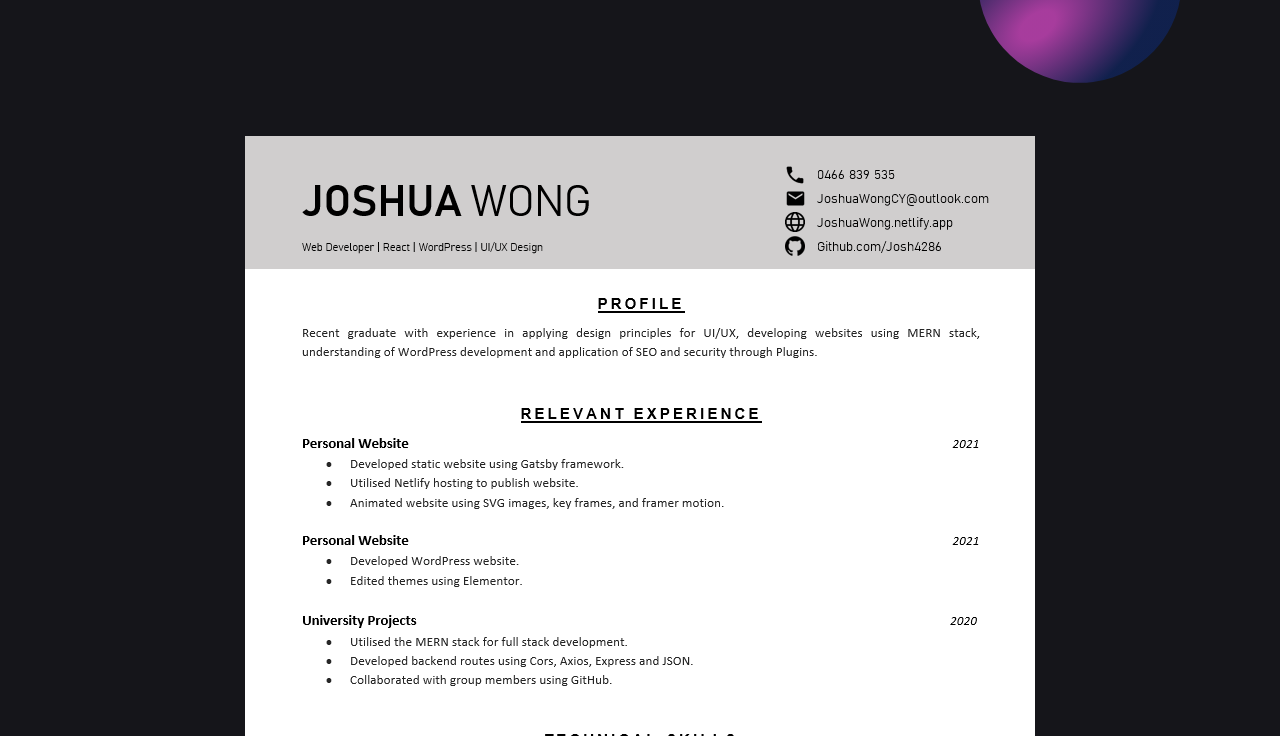
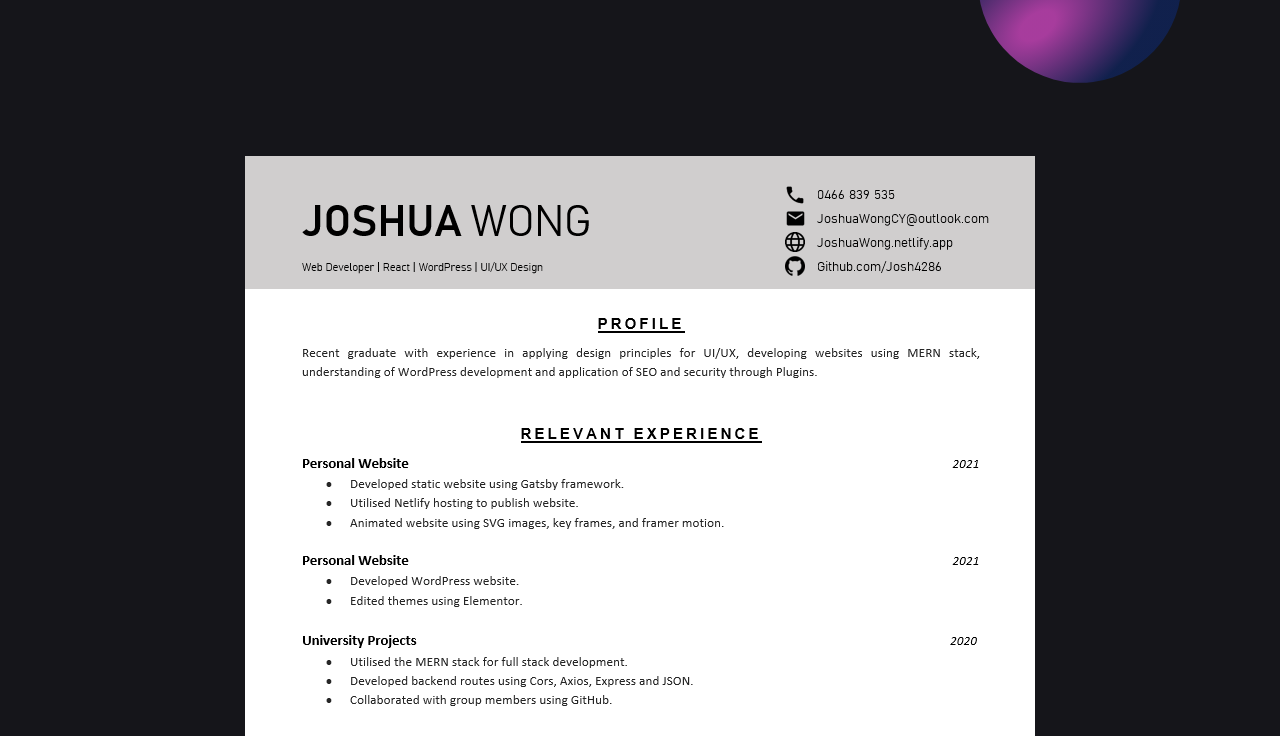
Before and after one commit to Josh4286/gatsby-portfolio-v1, a Gatsby site: page / in a window 1280 px wide. Shown: the part 3264-4000 px from the top of the page. Built offline with nearby package versions, Linux system fonts and the light colour scheme; Gatsby itself is replaced by a stand-in of ours.

Commit message:
Increased padding for resume

```diff
--- a/src/components/Resume.js
+++ b/src/components/Resume.js
@@ -17,10 +17,7 @@ const Container = styled.div`
     width: 100%;
     display: flex;
     justify-content: center;
-    padding: 80px 30px 80px 30px;
-    @media screen and (max-width: 420px) {
-        padding: 20px 10px 20px 10px;
-    }
+    padding: 100px 10px 80px 10px;
 `
 
 const ResumeContainer = styled.img`
```
